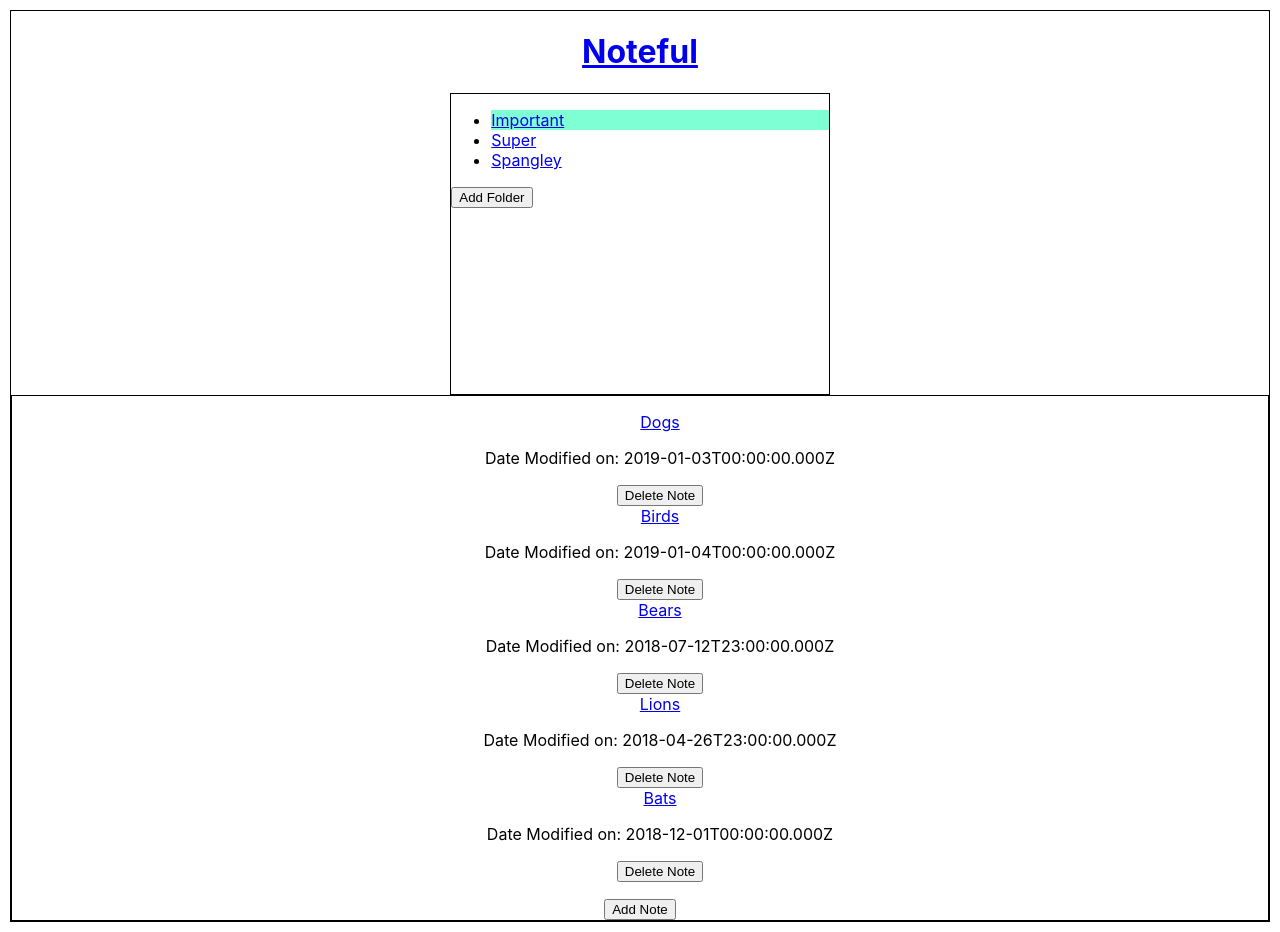
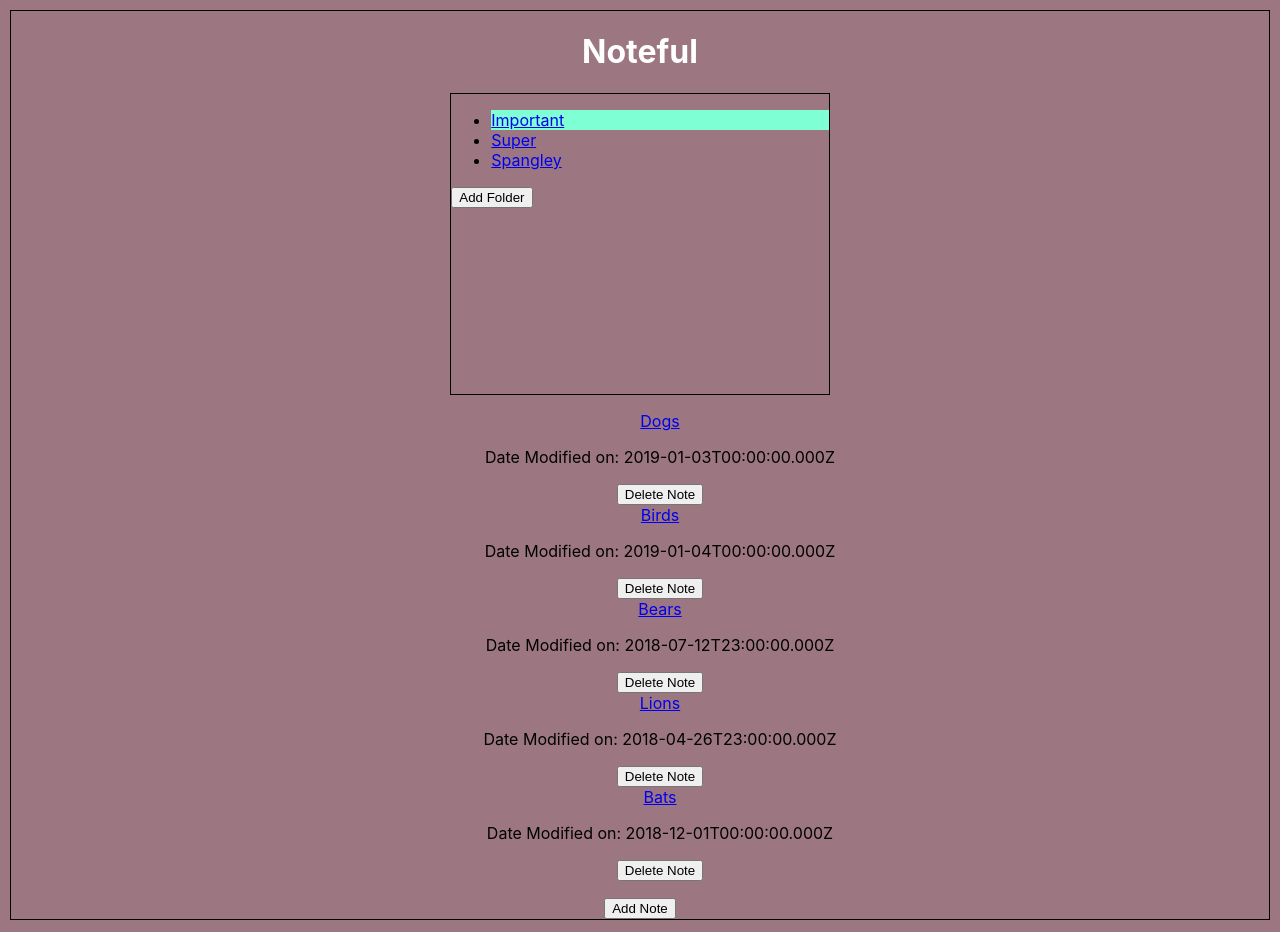
Before and after one commit to sasha-go/Noteful, a React (Create React App) app: page /folder/b0715efe-ffaf-11e8-8eb2-f2801f1b9fd1 in a window 1280 px wide. Built offline with nearby package versions, Linux system fonts and the light colour scheme.

Commit message:
updated Component names and styling

```diff
--- a/src/App.css
+++ b/src/App.css
@@ -1,3 +1,7 @@
+body {
+  background-color: rgb(156, 119, 130);
+}
+
 .App {
   text-align: center;
   border: solid black 1px;
@@ -38,3 +42,8 @@
     transform: rotate(360deg);
   }
 }
+
+.Title {
+  text-decoration: none;
+  color: white;
+}
--- a/src/App.js
+++ b/src/App.js
@@ -3,28 +3,30 @@ import './App.css';
 import { Route, Switch, Link } from 'react-router-dom';
 import STORE from './STORE';
 import Main from './Main/Main';
-import SideBar from './SideBar/SideBar';
+import NoteList from './NoteList/NoteList';
 import Note from './Note/Note';
 import AddNote from './AddNote/AddNote';
 
 class App extends Component {
 
+
   render() {
+
     return (
       <div className="App">
         <h1>
-          <Link to={"/"}>Noteful</Link>
+          <Link to={"/"} className="Title">Noteful</Link>
         </h1>
           <Switch>
             <Route
                 path="/folder/:folderId"
-                render={(props) => <SideBar folders={STORE.folders}
+                render={(props) => <Main folders={STORE.folders}
                 notes={STORE.notes}
                 {...props} />}
               />
             <Route
                 exact path="/"
-                render={(props) => <SideBar folders={STORE.folders}
+                render={(props) => <Main folders={STORE.folders}
                 notes={STORE.notes}
                 {...props} />}
               />
@@ -37,3 +39,5 @@ class App extends Component {
 }
 
 export default App;
+
+// App.js add full notes-list so it's not empty
--- a/src/Main/Main.css
+++ b/src/Main/Main.css
@@ -1,6 +1,11 @@
 .Main {
-	vertical-align: baseline;
+	display: inline-block;
 	border: solid black 1px;
-	/* width: 70%; */
+	text-align: left;
+	width: 30%;
+	height: 300px;
+}
 
+.selected-class {
+	background-color: aquamarine;
 }
--- a/src/Main/Main.js
+++ b/src/Main/Main.js
@@ -1,30 +1,42 @@
 import React, { Component } from 'react';
-import { Link } from 'react-router-dom';
-import DeleteNote from '../DeleteNote/DeleteNote';
-import AddNote from '../AddNote/AddNote';
+import { NavLink } from 'react-router-dom';
+import AddFolder from '../AddFolder/AddFolder';
+import NoteList from '../NoteList/NoteList';
 import './Main.css'
 
+
 class Main extends Component {
+
   render() {
-    const { notes } = this.props;
-    console.log('hi', this.props)
+    const { folders } = this.props;
+    const selectedId = this.props.match.params.folderId;
+    const filteredNotes = this.props.notes.filter(note => note.folderId === selectedId);
+    const defaultNotes = this.props.notes;
 
     return (
-      <div className='Main'>
-      {/* render list of notes and add delete button to each note */}
+      <>
+        <div className='Main'>
           <ul>
-            {notes.map((note) => {
-              return (<div key={note.id} className="note-box">
-                <Link to={`notes/${note.id}`}>{note.name}</Link>
-                <p>Date Modified on: {note.modified}</p>
-                <button>Delete Note</button>
-                </div>)
-                ;
-
+            {folders.map((folder) => {
+              return (
+              <li
+                key={folder.id}
+                className={`${selectedId === folder.id ? "selected-class" : ""}`}>
+                <NavLink
+                  to={`/folder/${folder.id}`}>{folder.name}
+                </NavLink>
+              </li>);
             })}
           </ul>
-        <AddNote />
-      </div>
+
+          {/* probably have to add an Add Folder button here and AddFolder component is the actual form */}
+
+          <AddFolder />
+        </div>
+        {/* <NoteList notes={defaultNotes} onChange={filteredNotes}/> */}
+
+        <NoteList notes={filteredNotes}/>
+      </>
     )
   }
 }
--- /dev/null
+++ b/src/NoteList/NoteList.css
@@ -0,0 +1,6 @@
+.Main {
+	vertical-align: baseline;
+	border: solid black 1px;
+	/* width: 70%; */
+
+}
--- /dev/null
+++ b/src/NoteList/NoteList.js
@@ -0,0 +1,31 @@
+import React, { Component } from 'react';
+import { Link } from 'react-router-dom';
+import DeleteNote from '../DeleteNote/DeleteNote';
+import AddNote from '../AddNote/AddNote';
+import './NoteList.css'
+
+class NoteList extends Component {
+  render() {
+    const { notes } = this.props;
+    console.log('hi', this.props)
+
+    return (
+      <div className='NoteList'>
+          <ul>
+            {notes.map((note) => {
+              return (<div key={note.id} className="note-box">
+                <Link to={`notes/${note.id}`}>{note.name}</Link>
+                <p>Date Modified on: {note.modified}</p>
+                <button>Delete Note</button>
+                </div>)
+                ;
+
+            })}
+          </ul>
+        <AddNote />
+      </div>
+    )
+  }
+}
+
+export default NoteList;
--- a/src/SideBar/SideBar.css
+++ /dev/null
@@ -1,11 +0,0 @@
-.SideBar {
-	display: inline-block;
-	border: solid black 1px;
-	text-align: left;
-	width: 30%;
-	height: 300px;
-}
-
-.selected-class {
-	background-color: aquamarine;
-}
--- a/src/SideBar/SideBar.js
+++ /dev/null
@@ -1,32 +0,0 @@
-import React, { Component } from 'react';
-import { NavLink } from 'react-router-dom';
-import AddFolder from '../AddFolder/AddFolder';
-import Main from '../Main/Main';
-import './SideBar.css'
-
-
-class SideBar extends Component {
-  render() {
-    const { folders } = this.props;
-    const selectedId = this.props.match.params.folderId;
-    const filteredNotes = this.props.notes.filter(note => note.folderId === selectedId);
-
-    return (
-      <>
-        <div className='SideBar'>
-          <ul>
-            {folders.map((folder) => {
-              return (<li key={folder.id} className={`${selectedId === folder.id ? "selected-class" : ""}`}><NavLink to={`/folder/${folder.id}`}>{folder.name}</NavLink></li>);
-            })}
-          </ul>
-          {/* probably have to add an Add Folder button here and AddFolder component is the actual form */}
-
-          <AddFolder />
-        </div>
-        <Main notes={filteredNotes}/>
-      </>
-    )
-  }
-}
-
-export default SideBar;
```
Also changed, not shown: src/Folder/Folder.js (added).
